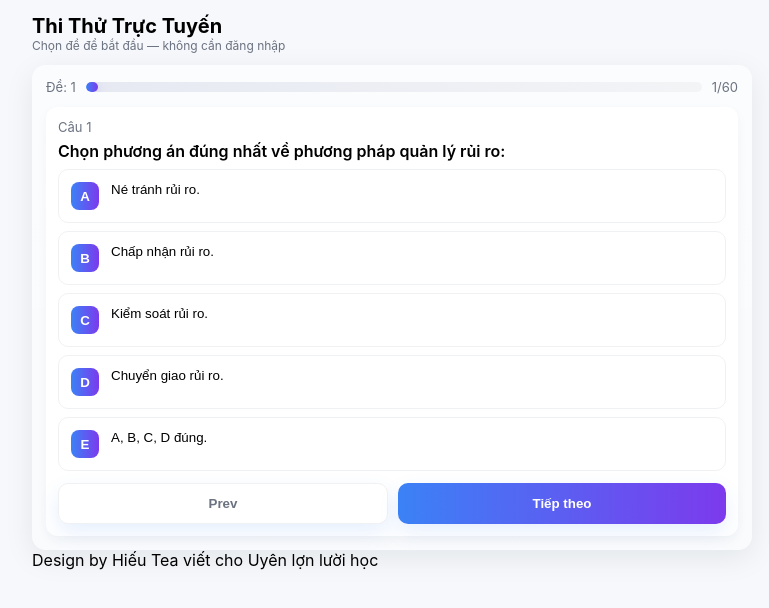
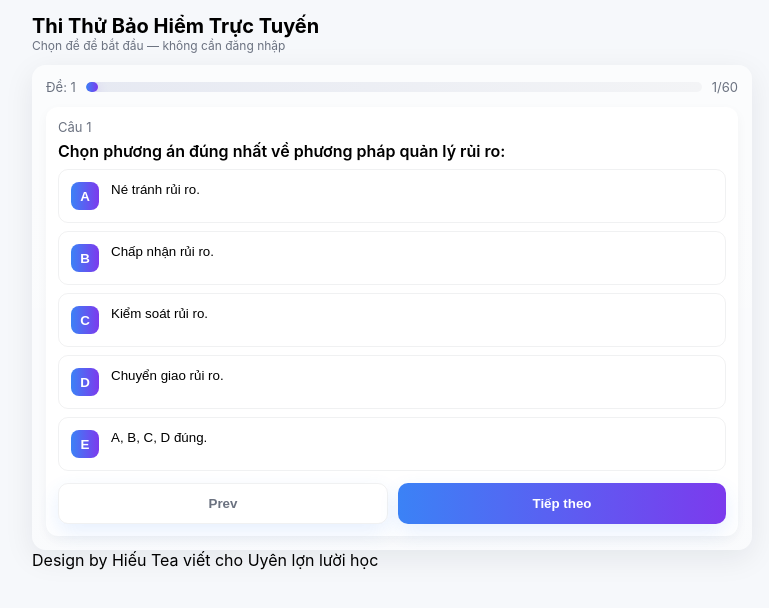
Before and after one commit to tthieu92/on-thi-BHNT, a Vue app: page /quiz/1 in a window 1280 px wide. Shown: the top 608 px of the page, without its empty margins (248-1017 px from the left). Built offline with nearby package versions, Linux system fonts and the light colour scheme.

Commit message:
Update App.vue

```diff
--- a/src/App.vue
+++ b/src/App.vue
@@ -1,7 +1,7 @@
 <template>
   <div class="app-shell">
     <header class="topbar">
-      <h1>Thi Thử Trực Tuyến</h1>
+      <h1>Thi Thử Bảo Hiểm Trực Tuyến</h1>
       <p class="subtitle">Chọn đề để bắt đầu — không cần đăng nhập</p>
     </header>
     <main class="main">
```
